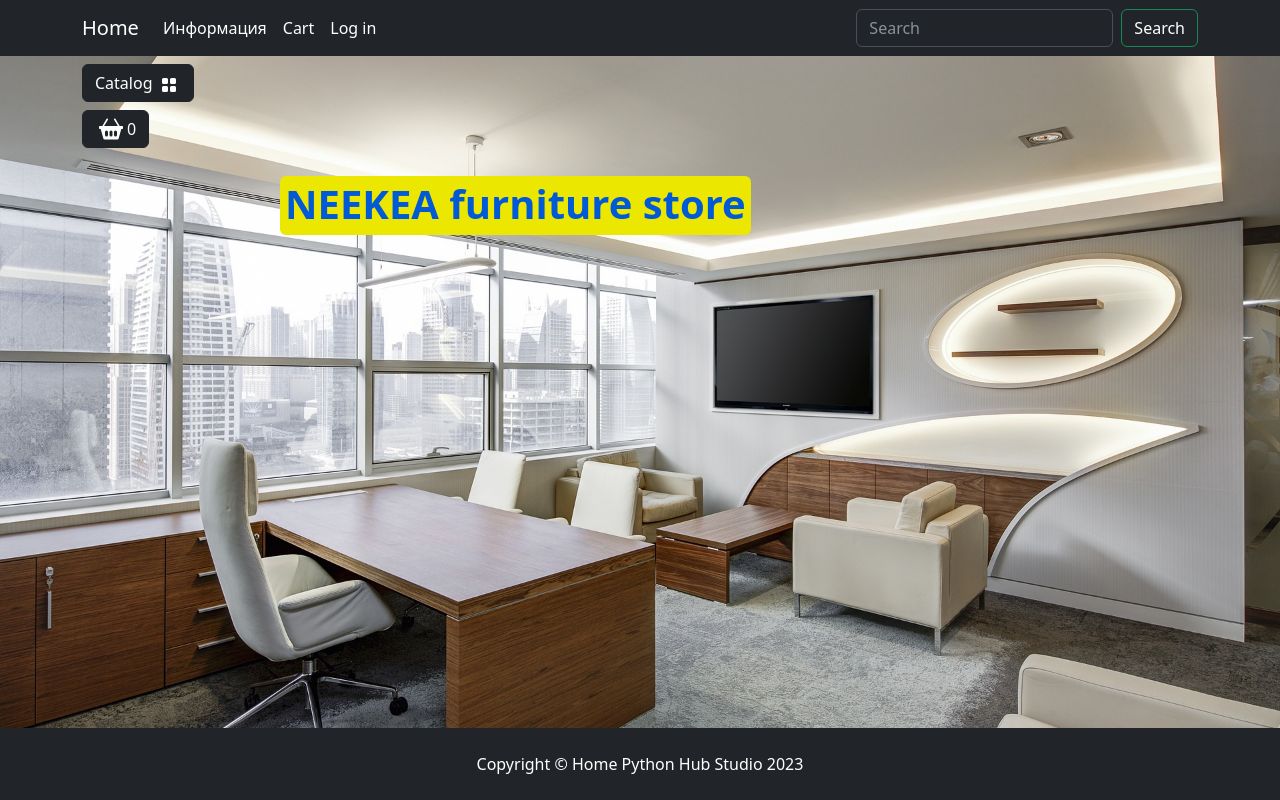
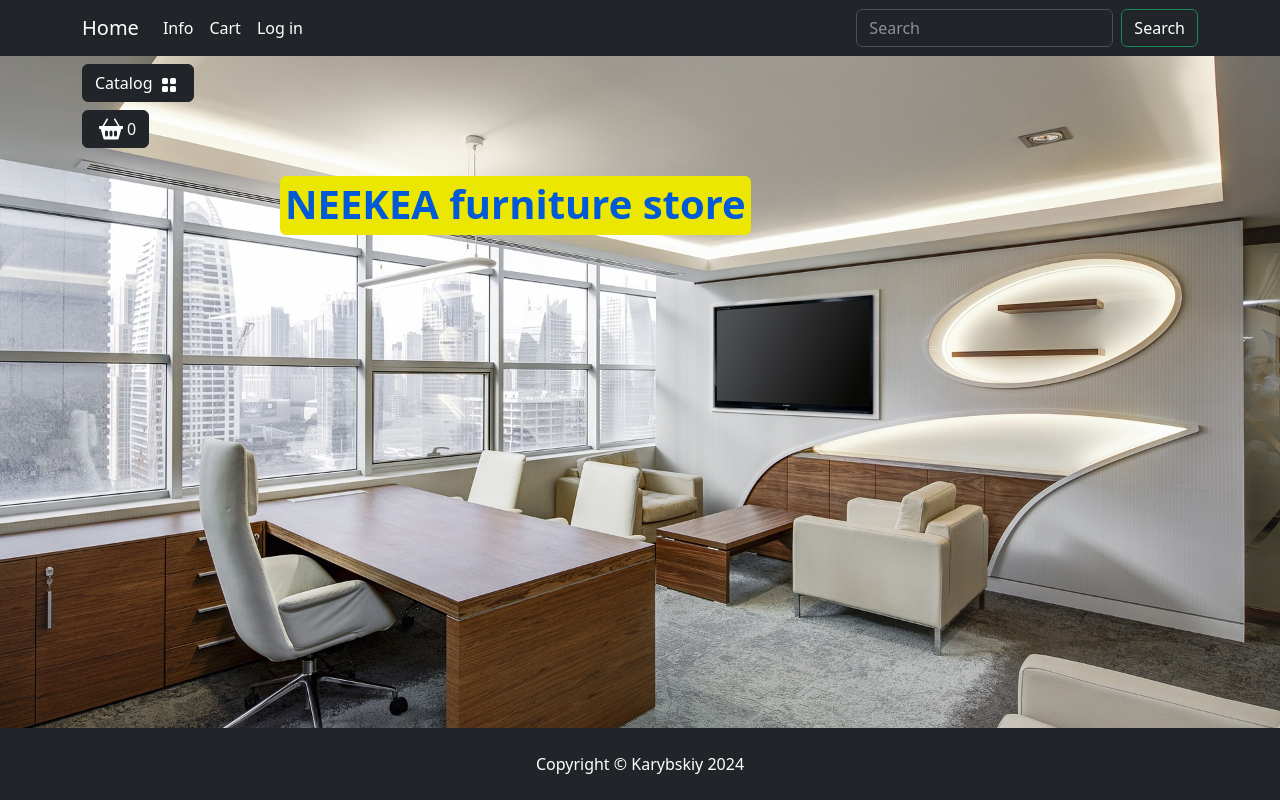
Before and after one commit to karybskyi/neekea_project, a Django app: page / in a window 1280 px wide. Run offline with Django 4.2, Linux system fonts and the light colour scheme; data comes from the database, SQL or seed files in the repository; data that the repository does not hold is empty; some libraries are stand-ins or nearby versions.

Commit message:
added included markup for footer

```diff
--- a/goods/templates/goods/catalog.html
+++ b/goods/templates/goods/catalog.html
@@ -155,9 +155,5 @@
 {% endblock content %}
 
 {% block footer %}
-    <footer class="py-4 bg-dark">
-        <div class="container">
-            <p class="m-0 text-center text-white">Copyright &copy; Karybskiy 2024</p>
-        </div>
-    </footer>
+    {% include "includes/footer.html" %}
 {% endblock footer %}
--- a/main/templates/main/about.html
+++ b/main/templates/main/about.html
@@ -10,9 +10,5 @@
   </div>
 {% endblock %}
 {% block footer %}
-	<footer class="py-4 bg-dark">
-		<div class="container">
-		<p class="m-0 text-center text-white">Copyright &copy; Home Python Hub Studio 2023</p>
-		</div>
-	</footer>
+	{% include "includes/footer.html" %}
 {% endblock %}
--- a/main/templates/main/index.html
+++ b/main/templates/main/index.html
@@ -8,9 +8,5 @@
     <h1 class="mt-5 pt-5"><strong class="index-logo">{{ header }}</strong></h1>
 {% endblock %}
 {% block footer %}
-    <footer class="py-4 bg-dark">
-        <div class="container">
-        <p class="m-0 text-center text-white">Copyright &copy; Home Python Hub Studio 2023</p>
-        </div>
-    </footer>
+    {% include "includes/footer.html" %}
 {% endblock %}
--- a/templates/base.html
+++ b/templates/base.html
@@ -1,5 +1,6 @@
 {% load static %}
 {% load goods_tags %}
+
 
 <!DOCTYPE html>
 <html lang="en">
@@ -31,7 +32,7 @@
         <div class="collapse navbar-collapse" id="navbarSupportedContent">
             <ul class="navbar-nav me-auto mb-2 mb-lg-0">
             <li class="nav-item dropdown">
-                <a class="nav-link dropdown-toggle text-white" href="#" role="button" data-bs-toggle="dropdown" aria-expanded="false">Информация</a>
+                <a class="nav-link dropdown-toggle text-white" href="#" role="button" data-bs-toggle="dropdown" aria-expanded="false">Info</a>
                 <ul class="dropdown-menu">
                 <li>
                     <a class="dropdown-item text-white" href="#">Payment and delivery</a>
--- /dev/null
+++ b/templates/includes/footer.html
@@ -0,0 +1,5 @@
+<footer class="py-4 bg-dark">
+    <div class="container">
+        <p class="m-0 text-center text-white">Copyright &copy; Karybskiy 2024</p>
+    </div>
+</footer>
```
